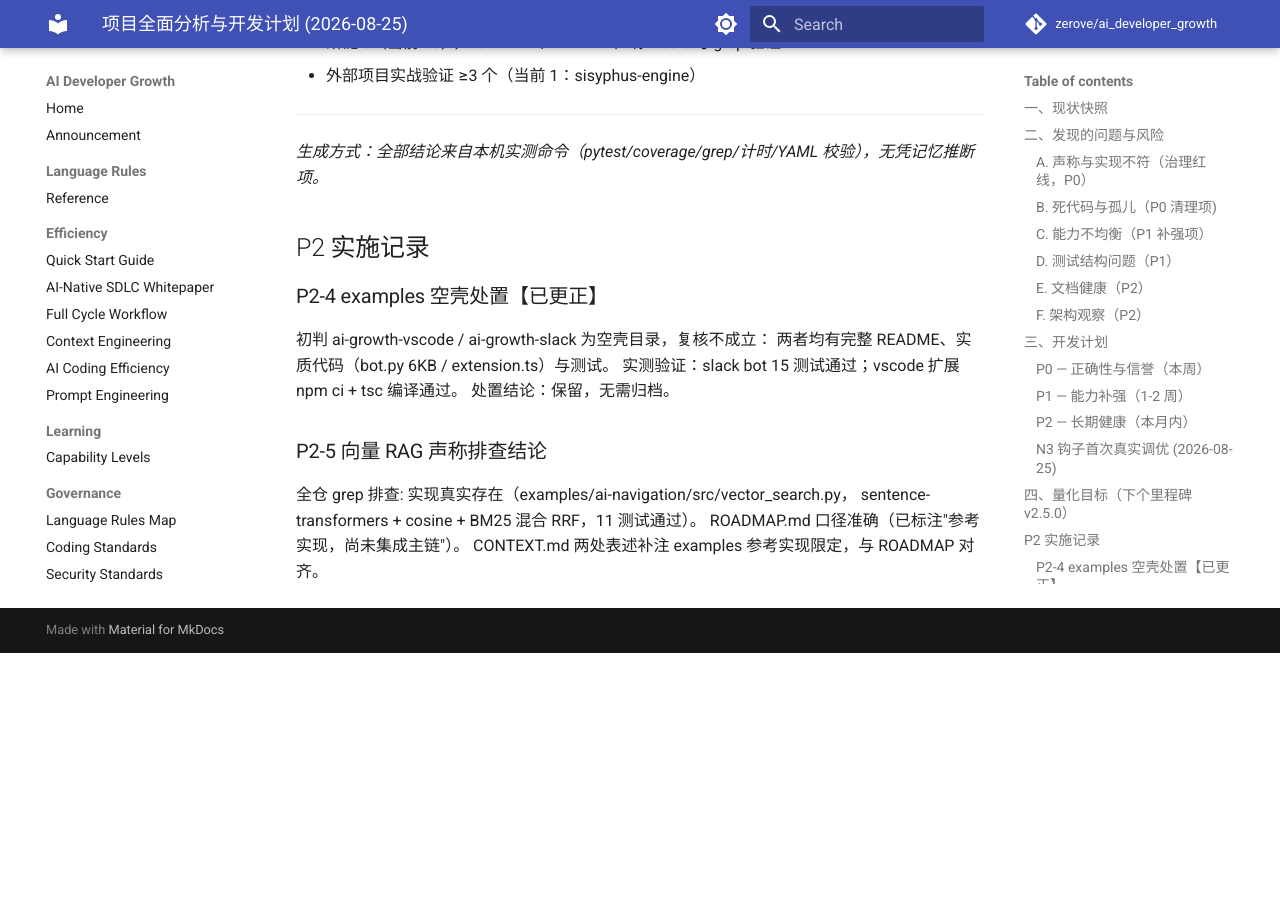
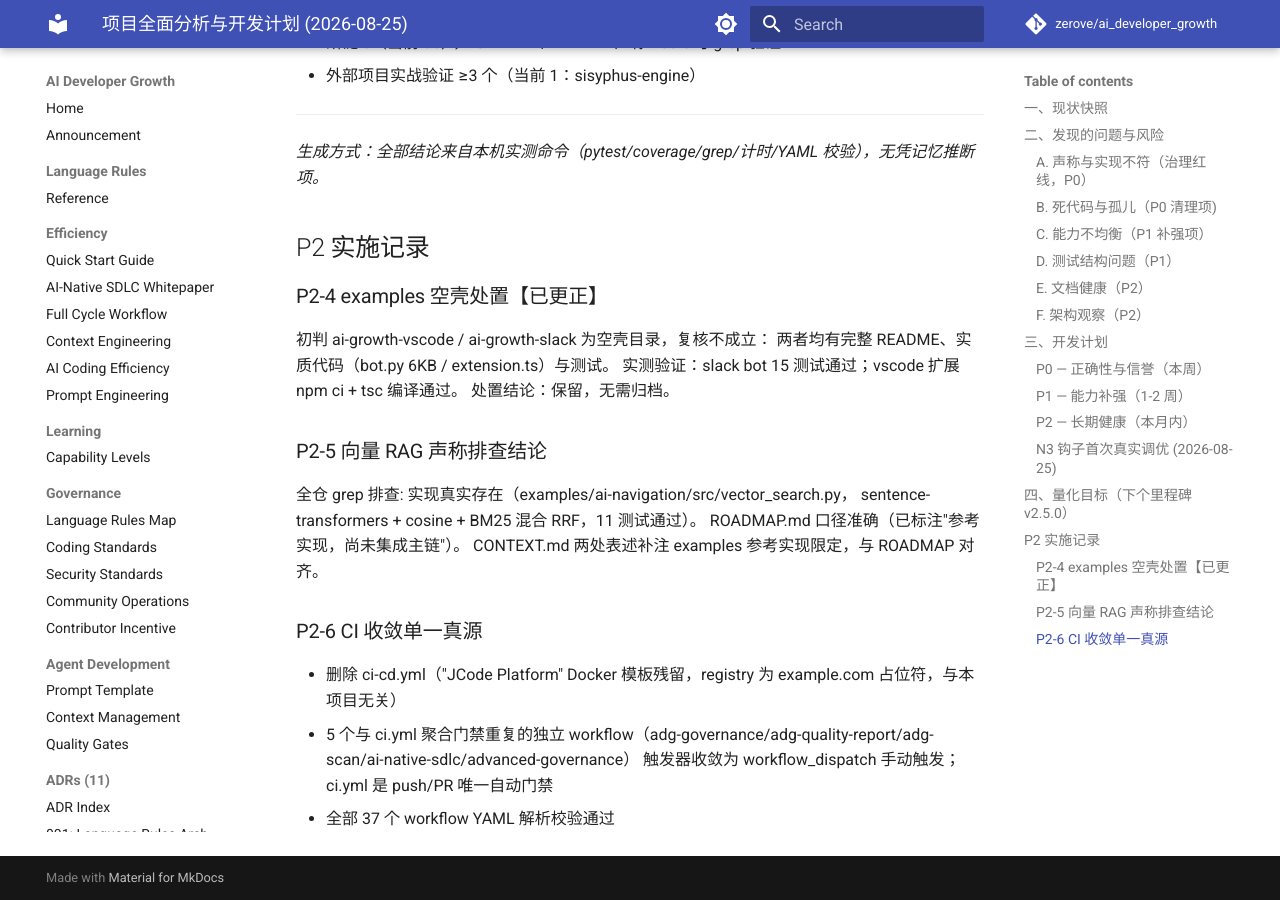
Before and after one commit to zerove/ai_developer_growth, an MkDocs documentation site: the page built from docs/governance/project-analysis-and-roadmap-2026-08.md, in a window 1280 px wide and 900 px high, scrolled down 4478 px. Built offline with MkDocs 1.6.1 and Material for MkDocs 9.7.7, drawn with Linux system fonts in a browser that asks for light colours; comment, search, counter and statistics services are not loaded; before the commit the page ends 5131 px from its top, so only the background shows below that.

Commit message:
ci(workflows): P2-6 收敛单一真源(ci.yml 唯一自动门禁)
- 删除 ci-cd.yml: 无关 JCode Platform Docker 模板残留(占位 registry)
- adg-governance/adg-quality-report/adg-scan/ai-native-sdlc 等重复 workflow 改为仅手动触发
- push/PR 双跑消除, 全部 workflow YAML 校验通过

```diff
--- a/docs/governance/project-analysis-and-roadmap-2026-08.md
+++ b/docs/governance/project-analysis-and-roadmap-2026-08.md
@@ -114,3 +114,9 @@ pre_tool 门禁上线后首次拦截到"误伤"：编辑 tests/test_adg_cli_v2.p
 sentence-transformers + cosine + BM25 混合 RRF，11 测试通过）。
 ROADMAP.md 口径准确（已标注"参考实现，尚未集成主链"）。
 CONTEXT.md 两处表述补注 examples 参考实现限定，与 ROADMAP 对齐。
+
+### P2-6 CI 收敛单一真源
+- 删除 ci-cd.yml（"JCode Platform" Docker 模板残留，registry 为 example.com 占位符，与本项目无关）
+- 5 个与 ci.yml 聚合门禁重复的独立 workflow（adg-governance/adg-quality-report/adg-scan/ai-native-sdlc/advanced-governance）
+  触发器收敛为 workflow_dispatch 手动触发；ci.yml 是 push/PR 唯一自动门禁
+- 全部 37 个 workflow YAML 解析校验通过
```
Also changed, not shown: CONTEXT.md (+17 -0 lines), 5 other files.
